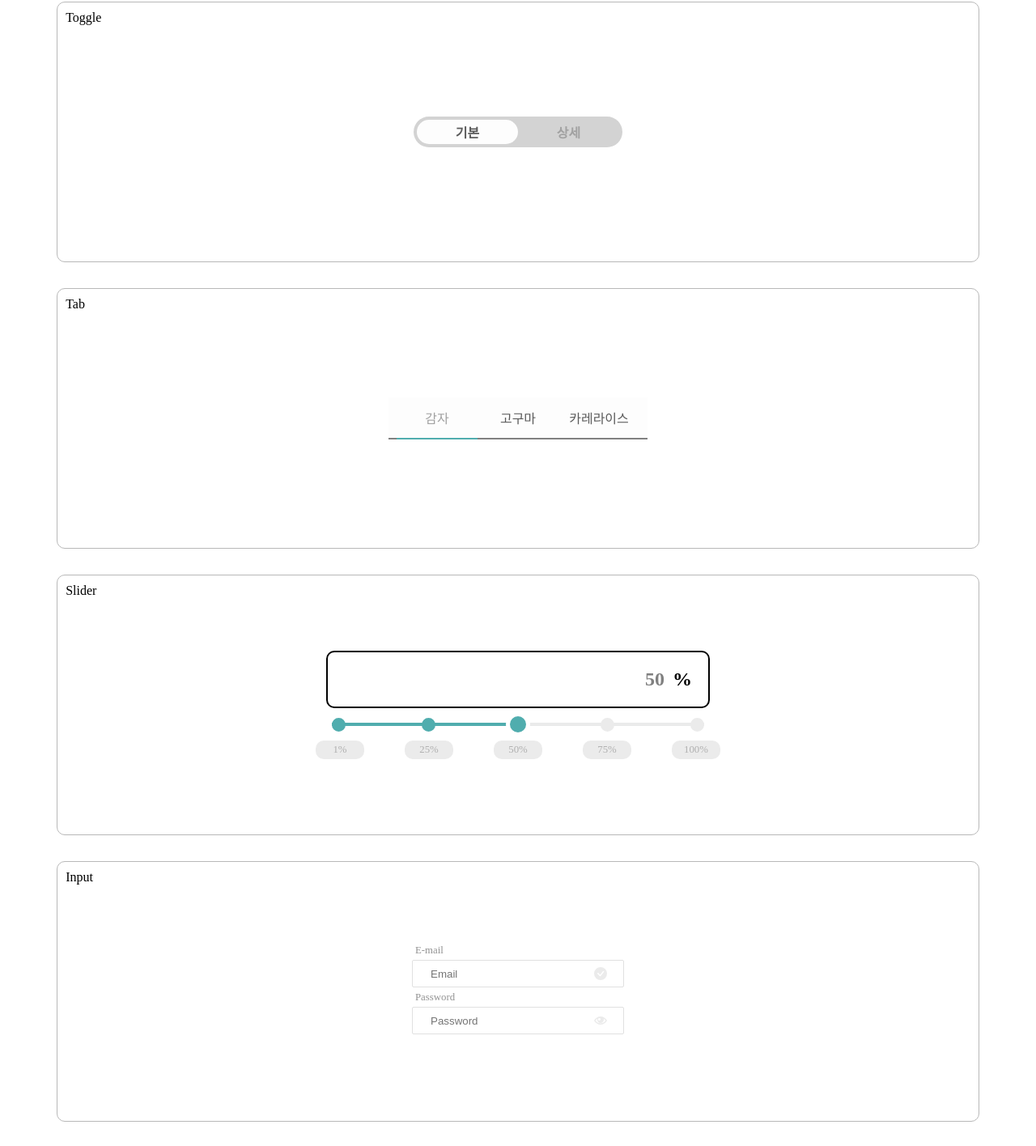
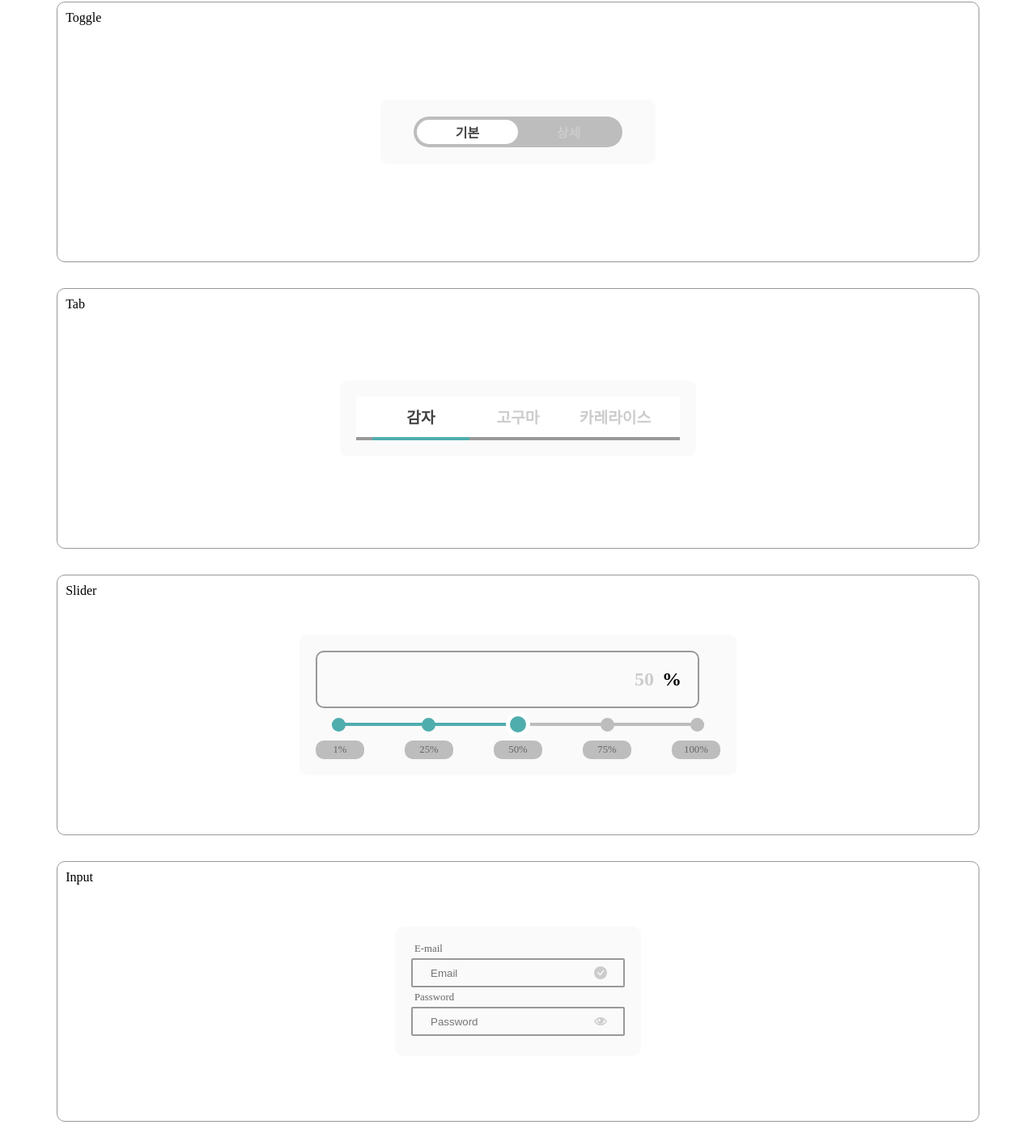
Before and after one commit to anshqhsh/wanted_pre_onboarding, a React (Create React App) app: page / in a window 1280 px wide. Shown: the part 109-1525 px from the top of the page at 81% size. Built offline with nearby package versions, Linux system fonts and the light colour scheme.

Commit message:
colorCode, 컴포넌트 리팩토링
프로젝트 color코드를 단일화,
코드의 가독성을 위해
맵으로 테그 그리는 것 arrowfunction으로 변경,  테그 명명법도 통일

```diff
--- a/src/App.js
+++ b/src/App.js
@@ -1,17 +1,18 @@
 import styled from 'styled-components';
 import './App.css';
-import Form from './form';
+import Form from './common/form';
 import Input from './components/Input';
 import Slider from './components/slider';
 import Tab from './components/tab';
 import Toggle from './components/toggle';
 import DropDown from './components/dropdown';
+import { colorCode } from './common/color';
 
 // container
 const Container = styled.div`
   display: flex;
   flex-direction: column;
-  background-color: white;
+  background-color: ${colorCode.white};
   box-sizing: border-box;
 `;
 
@@ -19,7 +20,7 @@ const Title = styled.div`
   font-size: 3rem;
   margin: 1rem;
   text-align: center;
-  color: rgb(80, 173, 174);
+  color: ${colorCode.project_green};
 `;
 
 // 각 기능컴포넌트를 form.js에 담아 렌더링
@@ -29,7 +30,10 @@ function App() {
       <Title>React Components</Title>
       <Form componentName={'Toggle'} componentForm={<Toggle />}></Form>
       <Form componentName={'Tab'} componentForm={<Tab />}></Form>
-      <Form componentName={'Slider'} componentForm={<Slider />}></Form>
+      <Form
+        componentName={'Slider'}
+        componentForm={<Slider percent={50} />}
+      ></Form>
       <Form componentName={'Input'} componentForm={<Input />}></Form>
       <Form componentName={'Dropdown'} componentForm={<DropDown />}></Form>
     </Container>
--- /dev/null
+++ b/src/common/color.js
@@ -0,0 +1,12 @@
+export const colorCode = {
+  black: '#222222',
+  focus_gray: '#424242',
+  font_gray: '#666666',
+  border_gray: '#999999',
+  button_gray: '#BDBDBD',
+  light_gray: '#CCCCCC',
+  wrap_gray: '#FAFAFA',
+  white: '#FFFFFF',
+  project_green: 'rgb(80, 173, 174)',
+  red: '#FF0000',
+};
--- a/src/form.js
+++ b/src/common/form.js
@@ -1,4 +1,5 @@
 import styled from 'styled-components';
+import { colorCode } from './color';
 
 const Box = styled.div`
   min-width: 600px;
@@ -6,7 +7,7 @@ const Box = styled.div`
   height: 20rem;
   margin: 1rem auto;
   border-radius: 10px;
-  border: 1px solid rgb(184, 184, 184);
+  border: 1px solid ${colorCode.border_gray};
   background-color: white;
 `;
 
--- a/src/components/Input.js
+++ b/src/components/Input.js
@@ -2,6 +2,7 @@ import { useState } from 'react';
 import styled from 'styled-components';
 import { ImEye } from 'react-icons/im';
 import { BsCheckCircleFill } from 'react-icons/bs';
+import { colorCode } from '../common/color';
 
 const Container = styled.div`
   position: relative;
@@ -12,33 +13,29 @@ const Container = styled.div`
   justify-content: center;
 
   .onLogo {
-    color: rgb(80, 173, 174);
+    color: ${colorCode.project_green};
   }
   .offLogo {
-    color: rgb(235, 235, 235);
+    color: ${colorCode.light_gray};
   }
-`;
-
-const Form = styled.form`
-  display: flex;
-  flex-direction: column;
-  background-color: white;
 `;
 
 const ItemsWrap = styled.div`
   display: flex;
   flex-direction: column;
-
+  background-color: ${colorCode.wrap_gray};
+  padding: 20px;
+  border-radius: 10px;
   div.print_invaild {
     font-size: 0.5rem;
     margin: 4px;
-    color: red;
+    color: ${colorCode.red};
   }
   div.subTitle {
     font-size: 0.8rem;
     margin-bottom: 4px;
     margin-left: 4px;
-    color: rgb(147, 147, 147);
+    color: ${colorCode.font_gray};
   }
 `;
 const Item = styled.div`
@@ -48,7 +45,7 @@ const Label = styled.label`
   width: 220px;
   height: 32px;
   display: flex;
-  border: 1px solid rgb(224, 224, 224);
+  border: 2px solid ${colorCode.border_gray};
   border-radius: 2px;
   align-items: center;
   justify-content: space-between;
@@ -56,13 +53,14 @@ const Label = styled.label`
   padding-right: 20px;
   // 내부요소 focus를 부모테그에서 사용
   &:focus-within {
-    border: 1px solid rgb(123, 123, 123);
+    border: 2px solid ${colorCode.focus_gray};
     border-radius: 4px;
   }
 `;
 
 const ItemInput = styled.input`
   height: 22px;
+  background-color: ${colorCode.wrap_gray};
   outline: none;
   border: none;
   border-radius: 4px;
@@ -86,7 +84,6 @@ const Input = () => {
   };
   return (
     <Container>
-      <Form>
       <ItemsWrap>
         <Item>
           <div className="subTitle">E-mail</div>
@@ -95,7 +92,6 @@ const Input = () => {
               name="E-mail"
               type="text"
               placeholder="Email"
-                required //
               onChange={e => {
                 checkRgexEmail(e.target.value);
               }}
@@ -104,9 +100,7 @@ const Input = () => {
                 !vaildEmail ? setPrintMsg(true) : setPrintMsg(false);
               }}
             ></ItemInput>
-              <BsCheckCircleFill
-                className={vaildEmail ? 'onLogo' : 'offLogo'}
-              />
+            <BsCheckCircleFill className={vaildEmail ? 'onLogo' : 'offLogo'} />
           </Label>
           {printMsg && emailTxt !== '' && !vaildEmail ? (
             <div className="print_invaild">invaild e-mail address.</div>
@@ -130,7 +124,6 @@ const Input = () => {
           </Label>
         </Item>
       </ItemsWrap>
-      </Form>
     </Container>
   );
 };
--- a/src/components/dropdown.js
+++ b/src/components/dropdown.js
@@ -1,6 +1,7 @@
 import { useEffect, useRef, useState } from 'react';
 import styled from 'styled-components';
 import { IoMdArrowDropdown, IoMdSearch } from 'react-icons/io';
+import { colorCode } from '../common/color';
 
 const Container = styled.div`
   position: relative;
@@ -8,33 +9,37 @@ const Container = styled.div`
   flex-direction: column;
   height: 100%;
   align-items: center;
-  color: rgb(147, 147, 147);
+  color: ${colorCode.font_gray};
+  .search_icon {
+    margin-left: 10px;
+  }
 `;
 const DropDownWrap = styled.div`
   display: flex;
   width: 250px;
   height: 400px;
   margin: 10px;
-  background-color: rgb(252, 252, 252);
+  background-color: ${colorCode.wrap_gray};
   flex-direction: column;
   text-align: center;
   align-items: center;
-  .icon {
-    margin-left: 10px;
-  }
+  padding: 10px;
+  border-radius: 10px;
 `;
-const DropDownMenuWrap = styled.div`
+const MenuWrap = styled.div`
+  display: flex;
+  flex-direction: column;
   width: 220px;
-  border: 1px solid rgb(218, 218, 218);
+  border: 1px solid ${colorCode.border_gray};
   margin-top: 4px;
 `;
-const DropDownView = styled.div`
+const SelectedMenu = styled.div`
   display: flex;
   width: 200px;
   height: 32px;
   padding-left: 12px;
   padding-right: 12px;
-  border: 1px solid rgb(147, 147, 147);
+  border: 1px solid ${colorCode.border_gray};
   margin: 0 auto;
   border-radius: 4px;
   margin-top: 10px;
@@ -43,23 +48,28 @@ const DropDownView = styled.div`
   cursor: pointer;
 `;
 const Menu = styled.div`
+  display: flex;
+  margin-right: auto;
   width: 90%;
   height: 22px;
-  margin: 5px;
+  margin: 4px;
+  margin-left: 24px;
   cursor: pointer;
 `;
 const InputWrap = styled.div`
   display: flex;
   align-items: center;
   width: 100%;
-  border-bottom: 1px solid rgb(218, 218, 218); ;
+  border-bottom: 1px solid ${colorCode.border_gray}; ;
 `;
 const Input = styled.input`
   width: 90%;
   height: 22px;
   margin: 5px;
   padding: 0px;
-  border: 0 solid black;
+  color: ${colorCode.font_gray};
+  background-color: ${colorCode.wrap_gray};
+  border: 0 solid ${colorCode.black};
   :focus {
     outline: none;
   }
@@ -81,57 +91,80 @@ const DropDown = () => {
   const [selectedText, setSelectedText] = useState('All Symbols'); // 선택된 값
   const [isAll, setIsAll] = useState(true); // dropdownItem의 전체 보여주기 t/f여부
   const inputRef = useRef(null);
+  const wrapRef = useRef(null);
 
   // isOpen값이 변경될때 Input의 ref값을 이용하여 테그에 focus를 준다.
   useEffect(() => {
-    console.log(inputRef.current !== null);
     if (inputRef.current !== null) inputRef.current.focus();
   }, [isOpen]);
 
-  const onClick = (str, e) => {
+  // dropdown의 외부 요소를 선택하면 메뉴를 닫아 주는 기능
+  // 리랜더링이 될때 반응하여 mousedown이 발생할 때마다 clickOutside가 호출됨
+  // document.addEventListener가 스스로 종료되지 않아 이것을 useeffect에서
+  // 언마운트 처리가 필요하여 cleanup document.removeEventListener 통해 이벤트 리스너를 종료
+  // 컴포넌트가 사라질 때 cleanup 함수가 호출됩니다.
+  useEffect(() => {
+    const clickOutside = e => {
+      if (isOpen && !wrapRef.current.contains(e.target)) {
+        setIsOpen(false);
+      }
+    };
+    // Bind the event listener
+    document.addEventListener('mousedown', clickOutside);
+    // Unbind the event listener on clean up
+    return () => {
+      document.removeEventListener('mousedown', clickOutside);
+    };
+  });
+
+  // 각 메뉴를 선택 handller
+  const onMenuClick = (str, e) => {
     e.preventDefault();
     setIsOpen(false);
     setSelectedText(str);
     setIsAll(true);
   };
+  // dropdown open handller
   const onOpenClick = () => {
     setIsOpen(!isOpen);
     setIsAll(true);
     setSearchText('');
   };
+  // all btn handller
   const onAllClick = () => {
     setIsAll(true);
     setSelectedText('All symbols');
     setSearchText('');
   };
 
-  // map을 이용해서 dropdown메뉴와 searchText를 indexOf로 비교하여 해당되면 테그로 메뉴를 출력
-  const mapSymbol = arr => {
+  // search 기능 : searchText를 indexOf로 비교하여 menu를 출력
+  const makeMenu = arr => {
     let data = arr;
     if (!isAll) {
       data = data.filter(str => {
         return str.toLowerCase().indexOf(searchText.toLowerCase()) > -1; // search하는 값도 toLowercase를 통해 동일한 조건으로 검색
       });
     }
-    return data.map((str, i) => {
+    const menu = data.map((str, i) => {
       return (
-        <Menu key={i} onClick={e => onClick(str, e)}>
+        <Menu key={i} onClick={e => onMenuClick(str, e)}>
           {str}
         </Menu>
       );
     });
+    return menu;
   };
   return (
     <Container>
-      <DropDownWrap>
-        <DropDownView onClick={onOpenClick}>
+      <DropDownWrap ref={wrapRef}>
+        <SelectedMenu onClick={onOpenClick}>
           <span>{selectedText}</span>
           <IoMdArrowDropdown />
-        </DropDownView>
+        </SelectedMenu>
         {isOpen ? (
-          <DropDownMenuWrap>
+          <MenuWrap>
             <InputWrap>
-              <IoMdSearch />
+              <IoMdSearch className="search_icon" />
               <Input
                 name="keyword"
                 value={searchText}
@@ -143,13 +176,13 @@ const DropDown = () => {
                 }}
               />
             </InputWrap>
-            {/* 메뉴아이템 생성 */}
             <Menu onClick={onAllClick}>All Symbols</Menu>
-            {mapSymbol(dropDownArr)}
-          </DropDownMenuWrap>
+            {makeMenu(dropDownArr)}
+          </MenuWrap>
         ) : null}
       </DropDownWrap>
     </Container>
   );
 };
+
 export default DropDown;
--- a/src/components/slider.js
+++ b/src/components/slider.js
@@ -1,5 +1,6 @@
 import { useState } from 'react';
 import styled from 'styled-components';
+import { colorCode } from '../common/color';
 
 // const trackFill = css`
 //   height: 6px;
@@ -96,6 +97,11 @@ const Container = styled.div`
   align-items: center;
   justify-content: center;
 `;
+const Wrap = styled.div`
+  background-color: ${colorCode.wrap_gray};
+  padding: 20px;
+  border-radius: 10px;
+`;
 
 const SliderContainer = styled.div`
   width: 500px;
@@ -109,8 +115,8 @@ const SliderValueBtn = styled.div`
   padding-top: 4px;
   padding-bottom: 4px;
   border-radius: 10px;
-  color: rgb(175, 175, 175);
-  background-color: rgb(235, 235, 235);
+  color: ${colorCode.font_gray};
+  background-color: ${colorCode.button_gray};
 `;
 
 const NewInput = styled.input`
@@ -129,7 +135,7 @@ const NewInput = styled.input`
   &::-webkit-slider-runnable-track {
     width: 100%;
     height: 4px;
-    background: rgb(80, 173, 174);
+    background: ${colorCode.project_green};
   }
 
   &::-webkit-slider-thumb {
@@ -137,12 +143,12 @@ const NewInput = styled.input`
     appearance: none;
     height: 30px;
     width: 30px;
-    background: rgb(80, 173, 174);
+    background: ${colorCode.project_green};
     border-radius: 100%;
     top: 50%;
     transform: translateY(-50%);
-    border: 5px solid #ffff;
-    box-shadow: ${uperSlider('rgb(235, 235, 235)', '-13px')};
+    border: 5px solid ${colorCode.white};
+    box-shadow: ${uperSlider(colorCode.button_gray, '-13px')};
   }
 `;
 const SliderWrap = styled.div`
@@ -165,35 +171,33 @@ const Circle = styled.div`
   height: 13px;
   border-radius: 50%;
   border: 2px solid
-    ${({ active }) => (active ? 'rgb(80, 173, 174)' : 'rgb(235, 235, 235)')};
+    ${({ active }) =>
+      active ? colorCode.project_green : colorCode.button_gray};
   background-color: ${({ active }) =>
-    active ? 'rgb(80, 173, 174)' : 'rgb(235, 235, 235)'};
+    active ? colorCode.project_green : colorCode.button_gray};
 `;
 const TextWrap = styled.div`
   width: 450px;
   text-align: right;
   font-size: 1.5rem;
   font-weight: bold;
-  border: 2px solid black;
+  border: 2px solid ${colorCode.border_gray};
   border-radius: 10px;
   padding: 20px 0;
   padding-right: 20px;
 `;
 const Text = styled.span`
-  color: gray;
+  color: ${colorCode.light_gray};
   margin: 10px;
 `;
-function Slider() {
-  const [value, setValue] = useState(500); // 표시값은 state/10 % 올림
+
+const Slider = ({ percent }) => {
+  // 실제 사용시에 퍼센테이지를 받아 value를 셋팅 할 것 같아 percent를 받아와서 setState
+  const [value, setValue] = useState(percent > 100 ? 1000 : percent * 10);
   const valueArr = [1, 250, 500, 750, 1000]; // pixel 매칭을 위해 잘게 분할
-  return (
-    <Container>
-      <TextWrap>
-        <Text>{Math.ceil(value / 10)}</Text>%
-      </TextWrap>
-      <SliderWrap>
-        <CircleWrap>
-          {valueArr.map((cirValue, i) => (
+
+  const makeCircle = arr => {
+    const circles = arr.map((cirValue, i) => (
       <Circle
         key={i}
         active={cirValue <= value}
@@ -201,8 +205,29 @@ function Slider() {
           setValue(cirValue);
         }}
       />
-          ))}
-        </CircleWrap>
+    ));
+    return circles;
+  };
+  const makeValuebtn = arr => {
+    const valueBtn = arr.map((value, i) => (
+      <SliderValueBtn
+        key={i}
+        onClick={() => {
+          setValue(value);
+        }}
+      >{`${Math.ceil(value / 10)}%`}</SliderValueBtn>
+    ));
+    return valueBtn;
+  };
+  return (
+    <Container>
+      <Wrap>
+        <TextWrap>
+          <Text>{Math.ceil(value / 10)}</Text>
+          <span>%</span>
+        </TextWrap>
+        <SliderWrap>
+          <CircleWrap>{makeCircle(valueArr)}</CircleWrap>
           <NewInput
             type="range"
             onInput={e => setValue(e.target.value)}
@@ -211,18 +236,10 @@ function Slider() {
             max="1000"
           ></NewInput>
         </SliderWrap>
-      <SliderContainer>
-        {valueArr.map((value, i) => (
-          <SliderValueBtn
-            key={i}
-            onClick={() => {
-              setValue(value);
-            }}
-          >{`${Math.ceil(value / 10)}%`}</SliderValueBtn>
-        ))}
-      </SliderContainer>
+        <SliderContainer>{makeValuebtn(valueArr)}</SliderContainer>
+      </Wrap>
     </Container>
   );
-}
+};
 
 export default Slider;
--- a/src/components/tab.js
+++ b/src/components/tab.js
@@ -1,5 +1,6 @@
 import { useState } from 'react';
 import styled from 'styled-components';
+import { colorCode } from '../common/color';
 
 const Container = styled.div`
   position: relative;
@@ -18,7 +19,7 @@ const TabItem = styled.div`
   position: relative;
   margin: 0px;
   height: 50px;
-  width: 100px;
+  width: 120px;
   display: flex;
   align-items: center;
   text-align: center;
@@ -32,39 +33,44 @@ const ChangedText = styled.div`
   height: 30px;
   text-align: center;
   color: ${({ currentTab }) =>
-    currentTab ? 'rgb(161, 161, 161)' : 'rgb(90, 90, 90)'};
+    currentTab ? colorCode.focus_gray : colorCode.light_gray};
   transition: 0.5s;
+  font-size: 1.2rem;
+  font-weight: bold;
 `;
 const LineTab = styled.div`
   position: absolute;
-  width: 100px;
-  height: 2px;
-  background-color: rgb(80, 173, 174);
+  width: 120px;
+  height: 4px;
+  background-color: ${colorCode.project_green};
   transform: ${({ currentTab }) =>
     currentTab === 0
       ? 'translateX(0px) '
       : currentTab === 1
-      ? 'translateX(100px)'
-      : 'translateX(200px)'};
+      ? 'translateX(120px)'
+      : 'translateX(240px)'};
+  transition: transform 0.5s;
+`;
 
-  transition: transform 0.5s;
+const Wrap = styled.div`
+  background-color: ${colorCode.wrap_gray};
+  padding: 20px;
+  border-radius: 10px;
 `;
 
 const TabWrap = styled.div`
   position: relative;
-  border-bottom: 2px solid gray;
-  padding-left: 10px;
-  padding-right: 10px;
-  background-color: rgb(253, 253, 253);
+  border-bottom: 4px solid ${colorCode.border_gray};
+  padding-left: 20px;
+  padding-right: 20px;
+  background-color: ${colorCode.white};
 `;
 const Tab = () => {
   const [currentTab, setCurrentTab] = useState(0);
   const tabArr = ['감자', '고구마', '카레라이스'];
-  return (
-    <Container>
-      <TabWrap>
-        <TabMenu>
-          {tabArr.map((item, i) => (
+
+  const makeTab = arr => {
+    const tab = arr.map((item, i) => (
       <TabItem
         key={i}
         onClick={() => {
@@ -73,10 +79,18 @@ const Tab = () => {
       >
         <ChangedText currentTab={currentTab === i}>{item}</ChangedText>
       </TabItem>
-          ))}
-        </TabMenu>
+    ));
+    return tab;
+  };
+
+  return (
+    <Container>
+      <Wrap>
+        <TabWrap>
+          <TabMenu>{makeTab(tabArr)}</TabMenu>
           <LineTab currentTab={currentTab} />
         </TabWrap>
+      </Wrap>
     </Container>
   );
 };
--- a/src/components/toggle.js
+++ b/src/components/toggle.js
@@ -1,5 +1,6 @@
 import { useState } from 'react';
 import styled from 'styled-components';
+import { colorCode } from '../common/color';
 
 const Container = styled.div`
   position: relative;
@@ -10,12 +11,24 @@ const Container = styled.div`
   justify-content: center;
 `;
 
+const ToggleWrap = styled.div`
+  width: 300px;
+  height: 40px;
+  background-color: ${colorCode.wrap_gray};
+  display: flex;
+  justify-content: center;
+  align-items: center;
+  flex-direction: column;
+  padding: 20px;
+  border-radius: 10px;
+`;
+
 const SlideToggle = styled.div`
   position: absolute;
   width: 250px;
   height: 30px;
   border-radius: 30px;
-  background-color: lightgray;
+  background-color: ${colorCode.button_gray};
   padding: 4px;
   margin: 0px;
   overflow: auto;
@@ -24,7 +37,7 @@ const Slider = styled.div`
   width: 125px;
   height: 30px;
   border-radius: 30px;
-  background-color: rgb(253, 253, 253);
+  background-color: ${colorCode.white};
   animation: ${({ isOn }) => (isOn ? 'ToggleOn' : 'ToggleOff')} 0.2s ease-out
     forwards;
 
@@ -62,21 +75,37 @@ const ChangedText = styled.div`
   width: 125px;
   height: 30px;
   text-align: center;
-  color: ${({ isOn }) => (isOn ? 'rgb(161, 161, 161)' : 'rgb(90, 90, 90)')};
+  color: ${({ isOn }) => (isOn ? colorCode.light_gray : colorCode.focus_gray)};
 `;
 
 const Toggle = () => {
-  const [isOn, setIsOn] = useState(false);
+  const [isOn, setIsOn] = useState(false); //오른쪽에 위치하는것이 on(true)의 기준
 
   return (
     <Container>
-      <SlideToggle isOn={isOn} onClick={() => setIsOn(!isOn)}>
-        <Slider isOn={isOn} />
-        <TextWrapper>
-          <ChangedText isOn={isOn}>기본</ChangedText>
-          <ChangedText isOn={!isOn}>상세</ChangedText>
-        </TextWrapper>
-      </SlideToggle>
+      <ToggleWrap>
+        <SlideToggle isOn={isOn}>
+          <Slider isOn={isOn} />
+          <TextWrapper>
+            <ChangedText
+              isOn={isOn}
+              onClick={() => {
+                setIsOn(false);
+              }}
+            >
+              기본
+            </ChangedText>
+            <ChangedText
+              isOn={!isOn}
+              onClick={() => {
+                setIsOn(true);
+              }}
+            >
+              상세
+            </ChangedText>
+          </TextWrapper>
+        </SlideToggle>
+      </ToggleWrap>
     </Container>
   );
 };
```
Lines whose indentation alone changed are shown as unchanged.
